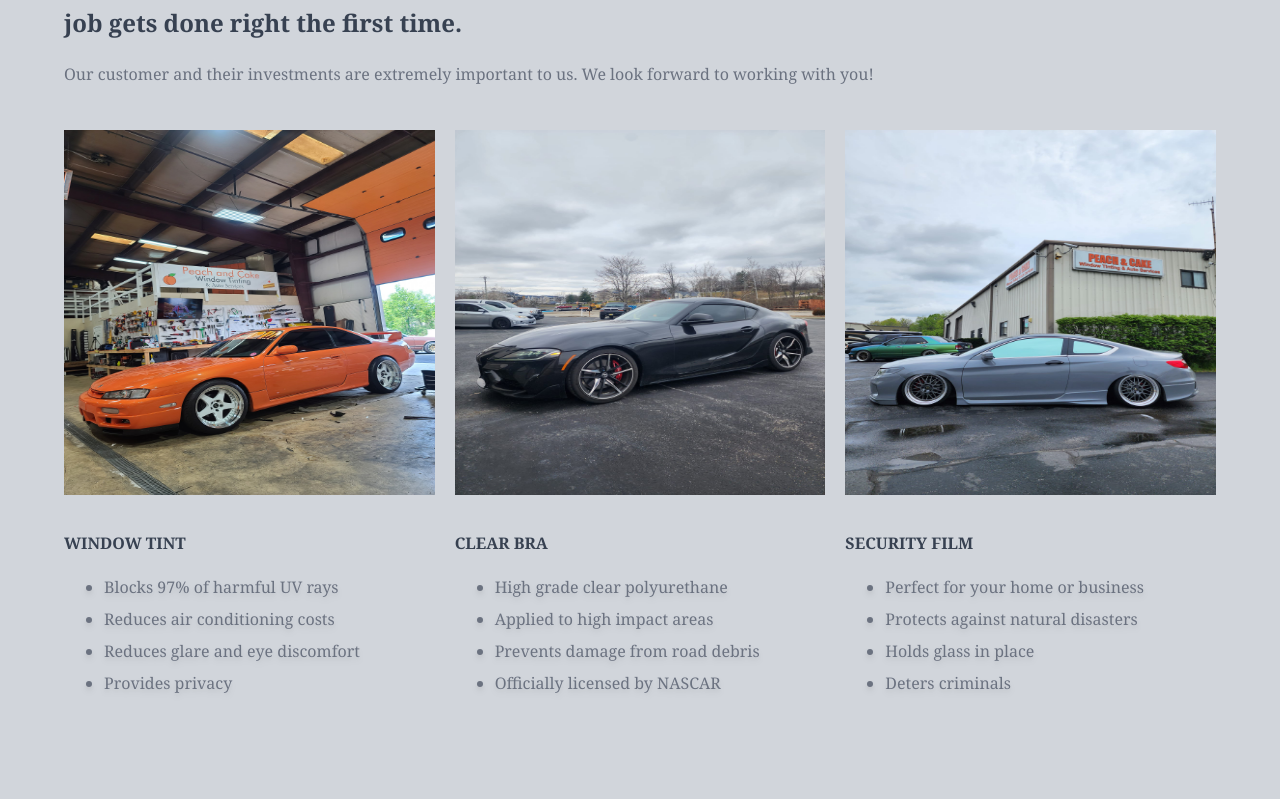
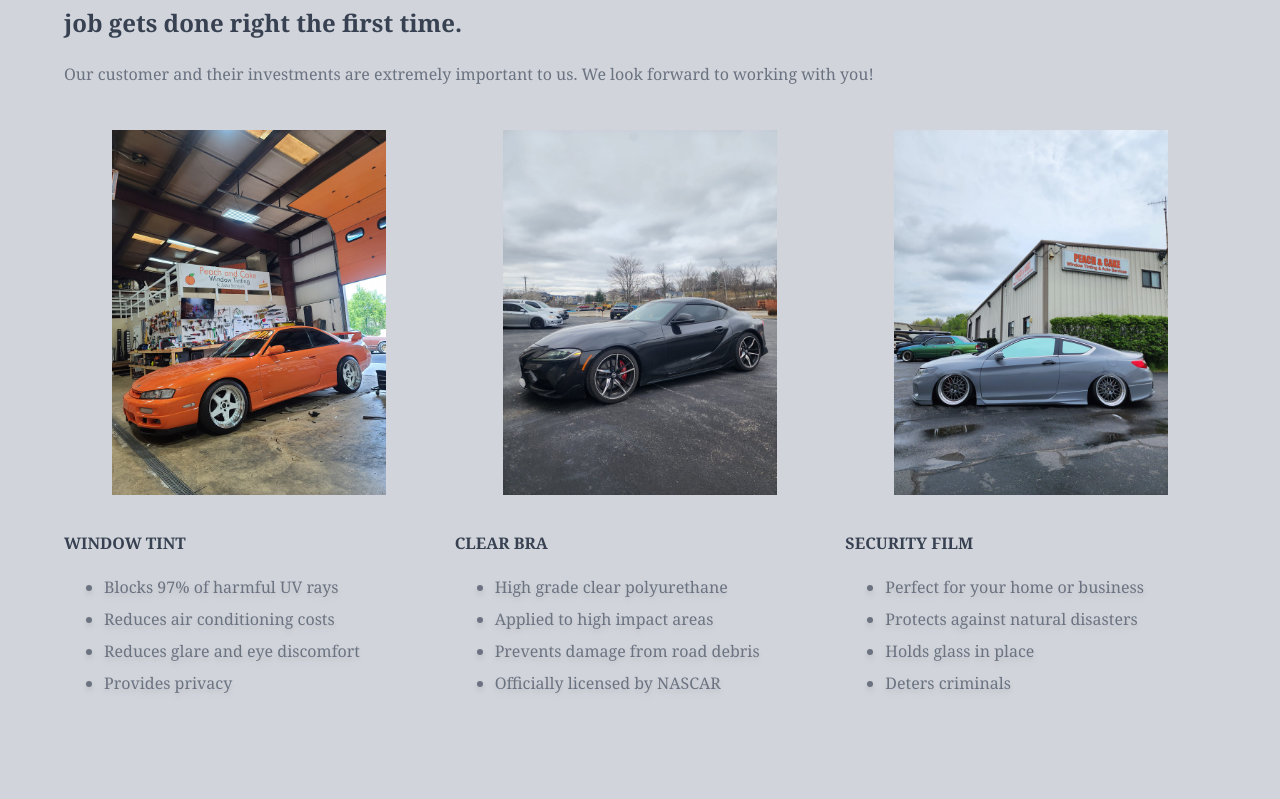
Before and after one commit to Drayved/Tint-Site, a React (Vite) app: page / in a window 1280 px wide. Shown: the part 2341-3140 px from the top of the page. Built offline with nearby package versions, Linux system fonts and the light colour scheme.

Commit message:
Update index.css

```diff
--- a/src/index.css
+++ b/src/index.css
@@ -135,11 +135,12 @@ li{
 
 .pic-info-container{
     @apply w-[90%] mt-10 mx-auto ;
-    object-fit:contain;
+
 }
 
 .info-images{
-    @apply h-[25%]
+    @apply h-[25%];
+    object-fit:contain;
 }
 
 .list-title{
```
